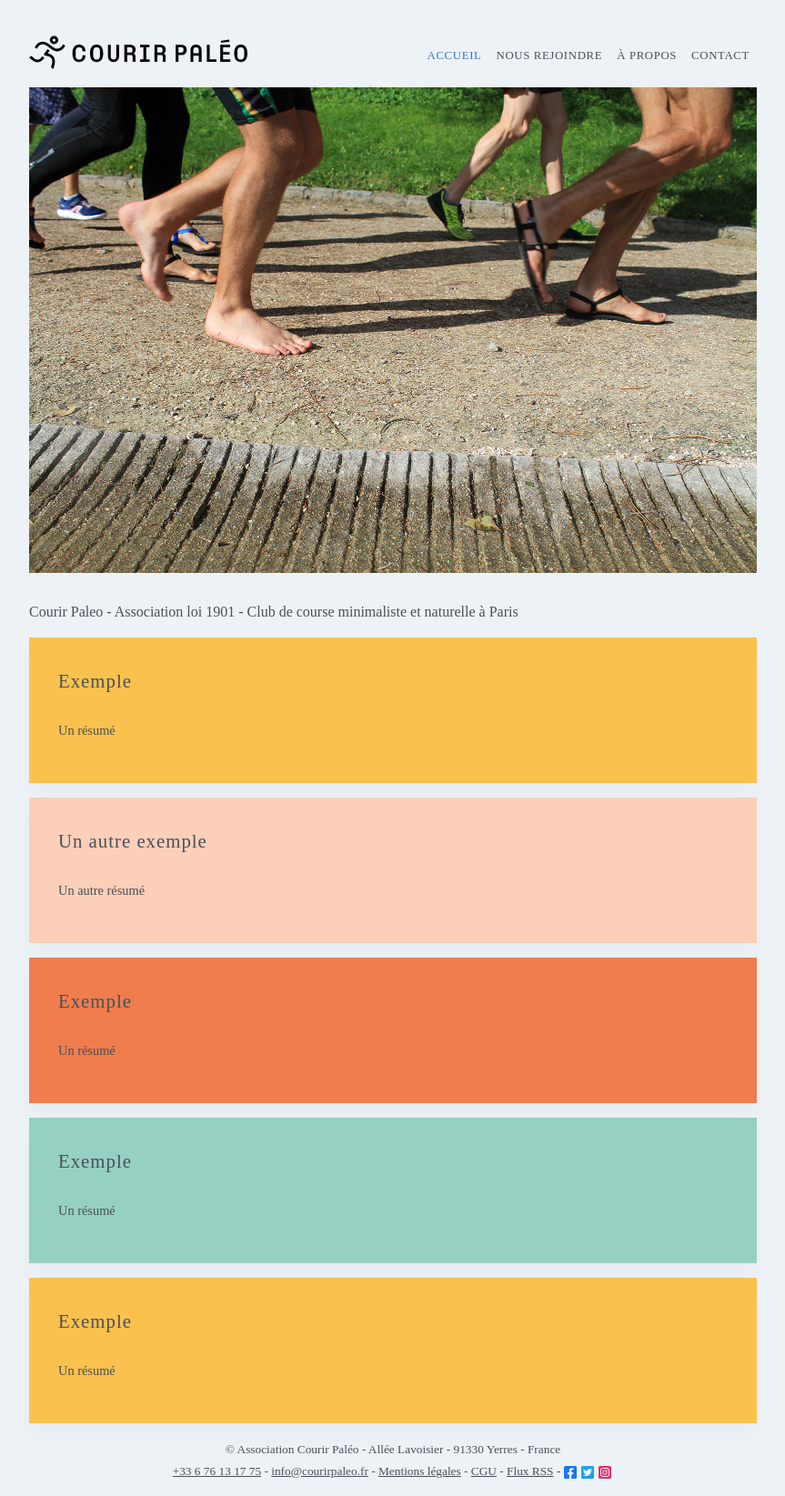
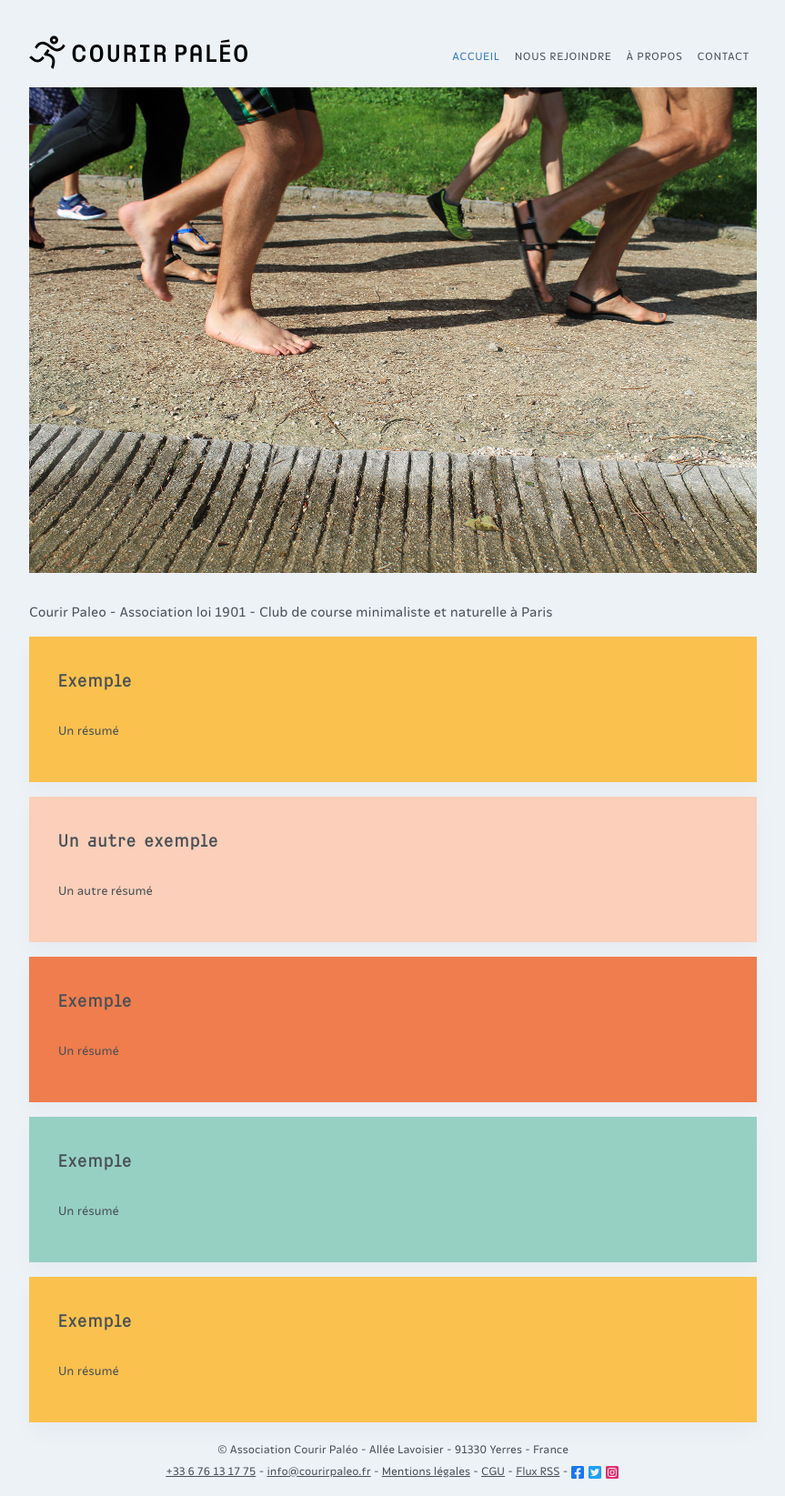
Before and after one commit to courirpaleo/courirpaleo.github.io, a Jekyll site: the page built from index.md, in a window 1280 px wide. Shown: the whole page at 91% size, without its empty margins (208-1071 px from the left). Built offline with Jekyll 4.4.1, drawn with Linux system fonts in a browser that asks for light colours; some web fonts are replaced.

Commit message:
moving fonts to assets

```diff
--- a/_sass/_custom.scss
+++ b/_sass/_custom.scss
@@ -1,23 +1,23 @@
 @font-face {
     font-family: 'brizeuxbold';
-    src: url('_sass/fonts/brizeux.woff2') format('woff2'),
-         url('_sass/fonts/brizeux.woff') format('woff');
+    src: url('assets/fonts/brizeux.woff2') format('woff2'),
+         url('assets/fonts/brizeux.woff') format('woff');
     font-weight: normal;
     font-style: normal;
 }
 
 @font-face {
     font-family: 'paysage';
-    src: url('_sass/fonts/Paysage-Regular.woff2') format('woff2'),
-         url('_sass/fonts/Paysage-Regular.woff') format('woff');
+    src: url('assets/fonts/Paysage-Regular.woff2') format('woff2'),
+         url('assets/fonts/Paysage-Regular.woff') format('woff');
     font-weight: normal;
     font-style: normal;
 }
 
 @font-face {
     font-family: 'paysage';
-    src: url('_sass/fonts/Paysage-Bold.woff2') format('woff2'),
-         url('_sass/fonts/Paysage-Bold.woff') format('woff');
+    src: url('assets/fonts/Paysage-Bold.woff2') format('woff2'),
+         url('assets/fonts/Paysage-Bold.woff') format('woff');
     font-weight: bold;
     font-style: normal;
 }
```
Also changed, not shown: assets/fonts/Paysage-Bold.woff (renamed from _sass/fonts/Paysage-Bold.woff), assets/fonts/Paysage-Bold.woff2 (renamed from _sass/fonts/Paysage-Bold.woff2), assets/fonts/Paysage-Regular.woff (renamed from _sass/fonts/Paysage-Regular.woff), assets/fonts/Paysage-Regular.woff2 (renamed from _sass/fonts/Paysage-Regular.woff2), assets/fonts/brizeux.woff (renamed from _sass/fonts/brizeux.woff), assets/fonts/brizeux.woff2 (renamed from _sass/fonts/brizeux.woff2).
